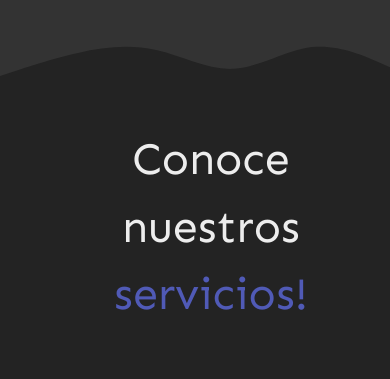
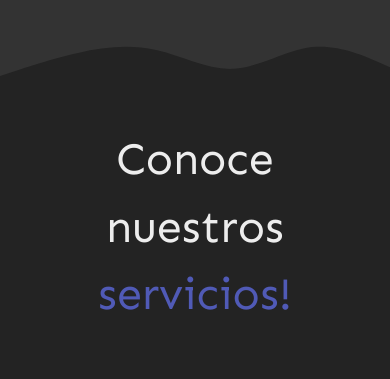
Before and after one commit to AntonioPow24/Vidrieria-Garatea-Tesis, a React (Vite) app: page / in a window 390 px wide. Shown: the part 1560-1939 px from the top of the page. Built offline with nearby package versions, Linux system fonts and the light colour scheme; no server answers.

Commit message:
fix(ECO-46):ajustar padding en modo responsivo

```diff
--- a/src/components/user/homePage/HomeServices.jsx
+++ b/src/components/user/homePage/HomeServices.jsx
@@ -20,7 +20,7 @@ const HomeServices = () => {
   return (
     <section className='px-[7%] pt-[50px]  pb-[120px] flex flex-col  gap-[56px]'>
 
-        <h3 className='text-text-white text-[55px] text-center pl-8 smallDesktop:text-[45px]'>
+        <h3 className='text-text-white text-[55px] text-center pl-8 smallDesktop:text-[45px] 442:pl-0'>
             Conoce nuestros
             <span className='text-text-blueClient'> servicios!</span>
         </h3>
--- a/tailwind.config.js
+++ b/tailwind.config.js
@@ -57,6 +57,8 @@ export default {
       '390':{'max':'390px'},
 
       '430':{'max':'430px'},
+
+      '442':{'max': '442px'},
 
       '455':{'max':'455px'},
 
```
